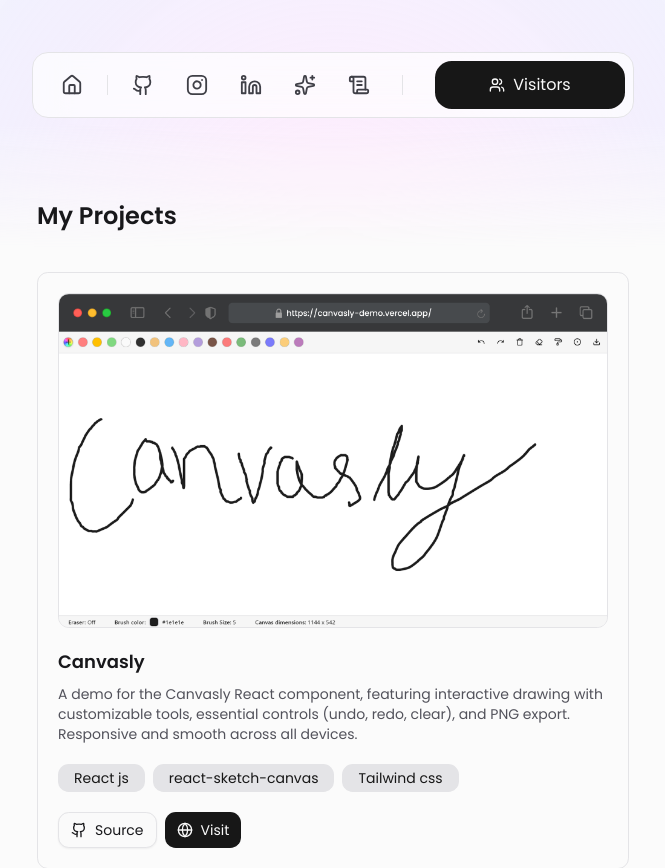
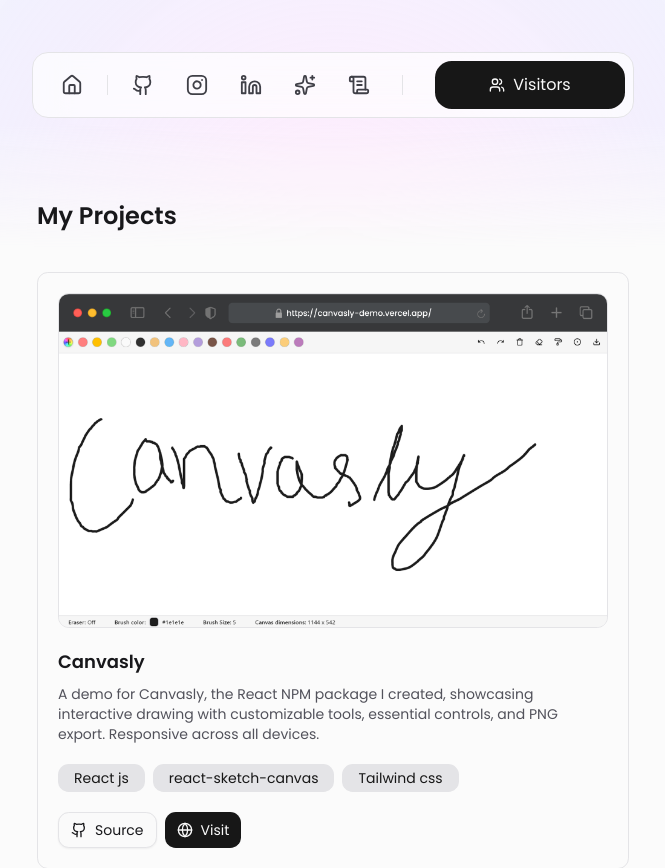
Before and after one commit to neerajc0des/portfolio, a Next.js app: page /projects in a window 1280 px wide. Shown: the top 868 px of the page, without its empty margins (307-972 px from the left). Built offline with nearby package versions, Linux system fonts and the light colour scheme.

Commit message:
improved canvasly project desc

```diff
--- a/src/app/projects/page.tsx
+++ b/src/app/projects/page.tsx
@@ -21,7 +21,7 @@ const Projects = () => {
               <div className="projContent space-y-2">
                 <h1 className="text-base lg:text-lg mt-5 font-semibold">Canvasly</h1>
                 <p className="text-sm text-paragraph">
-                  A demo for the Canvasly React component, featuring interactive drawing with customizable tools, essential controls (undo, redo, clear), and PNG export. Responsive and smooth across all devices.
+                  A demo for Canvasly, the React NPM package I created, showcasing interactive drawing with customizable tools, essential controls, and PNG export. Responsive across all devices.
                 </p>
                 <div className="tagContainer flex flex-wrap items-center gap-2 mt-2 lg:mt-5">
                   <span className="bg-border text-primary py-1 px-4 rounded-md text-xs lg:text-sm">React js</span>
```
